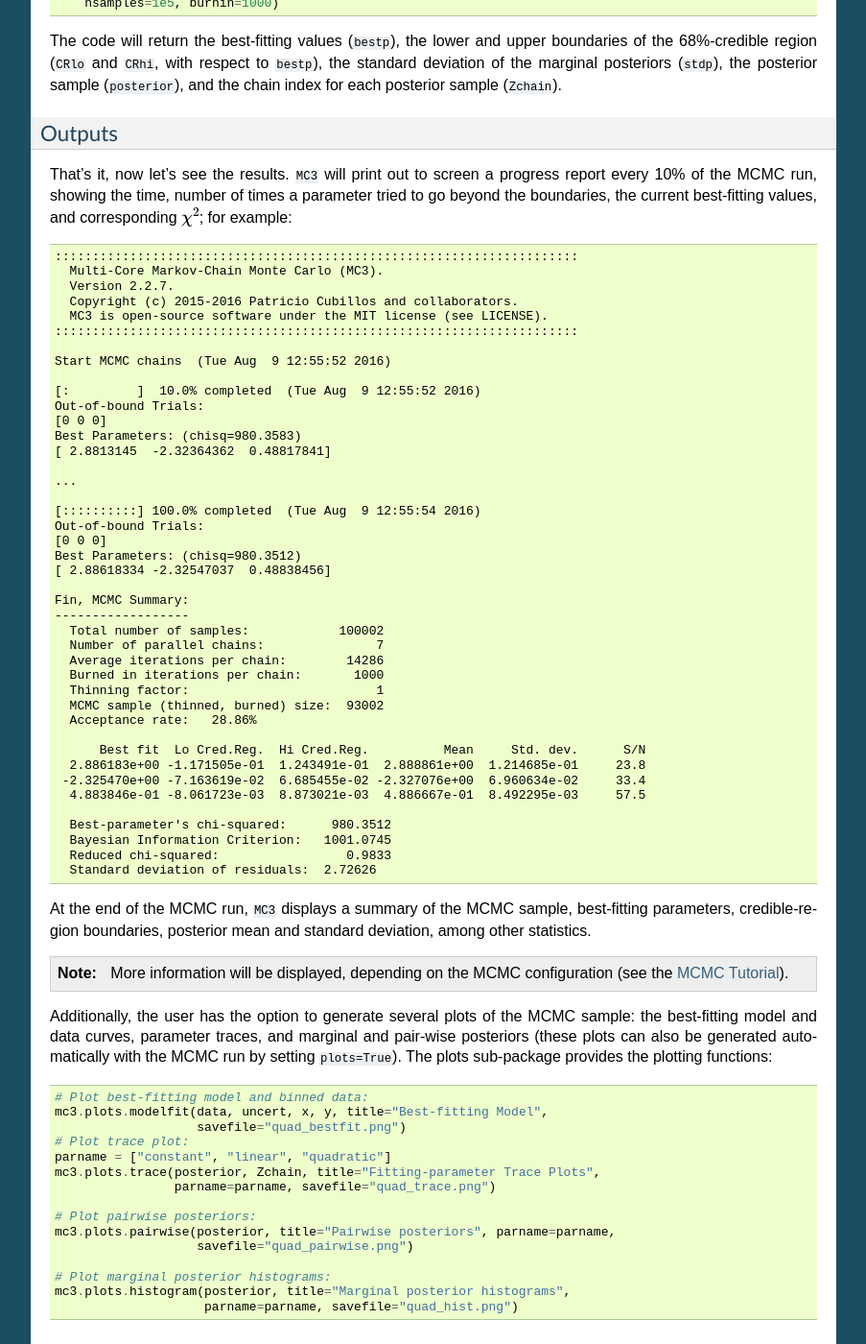
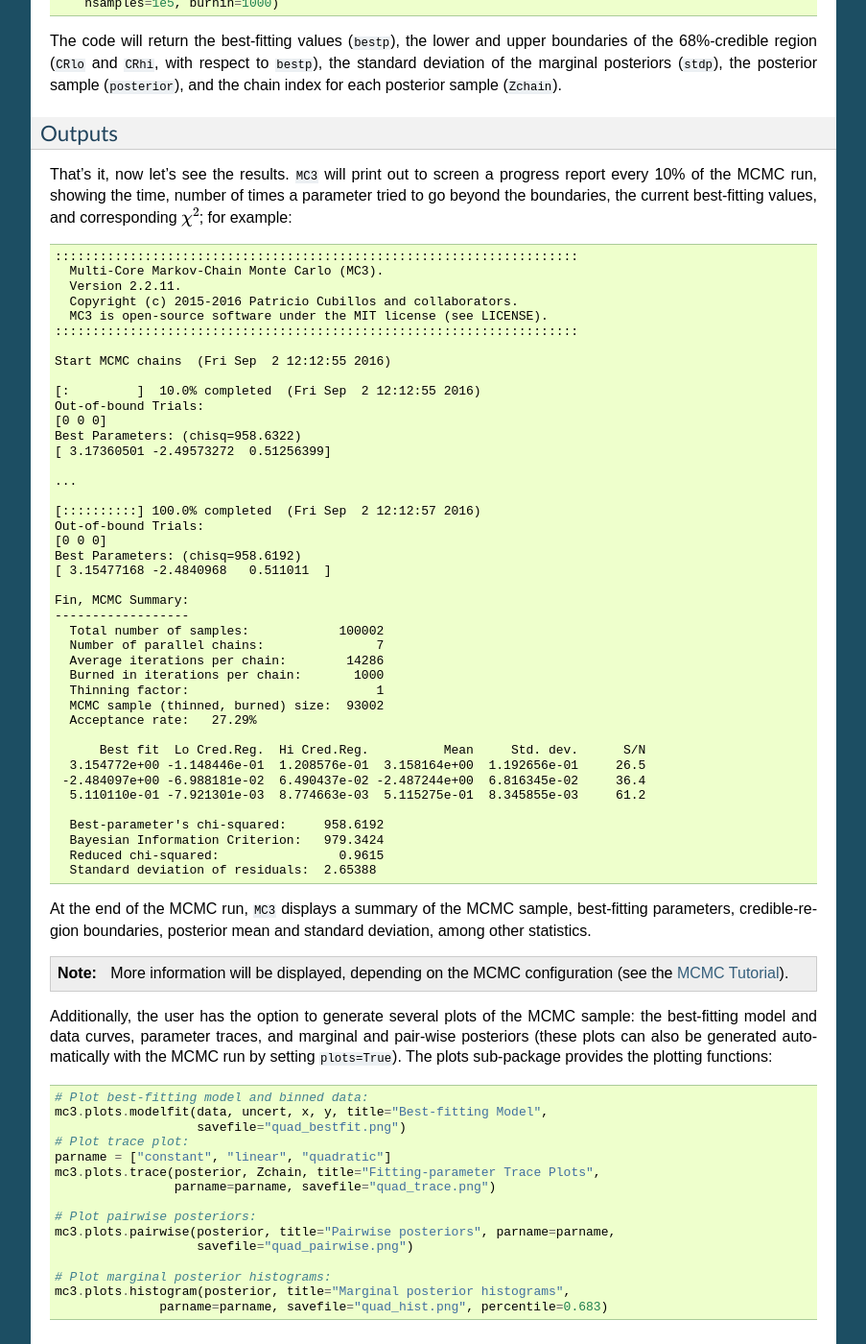
Before and after one commit to pcubillos/mc3, a Sphinx documentation site: the page built from docs/getstarted.rst, in a window 1280 px wide and 1400 px high, scrolled down 1581 px. Shown: the whole window at 96% size, without its empty margins (198-1101 px from the left). Built offline with Sphinx 7.4.7, drawn with Linux system fonts in a browser that asks for light colours.

Commit message:
Updated getting starting docs with the new histogram plot.

```diff
--- a/docs/getstarted.rst
+++ b/docs/getstarted.rst
@@ -131,26 +131,26 @@
 
   ::::::::::::::::::::::::::::::::::::::::::::::::::::::::::::::::::::::
     Multi-Core Markov-Chain Monte Carlo (MC3).
-    Version 2.2.7.
+    Version 2.2.11.
     Copyright (c) 2015-2016 Patricio Cubillos and collaborators.
     MC3 is open-source software under the MIT license (see LICENSE).
   ::::::::::::::::::::::::::::::::::::::::::::::::::::::::::::::::::::::
 
-  Start MCMC chains  (Tue Aug  9 12:55:52 2016)
+  Start MCMC chains  (Fri Sep  2 12:12:55 2016)
 
-  [:         ]  10.0% completed  (Tue Aug  9 12:55:52 2016)
+  [:         ]  10.0% completed  (Fri Sep  2 12:12:55 2016)
   Out-of-bound Trials:
   [0 0 0]
-  Best Parameters: (chisq=980.3583)
-  [ 2.8813145  -2.32364362  0.48817841]
+  Best Parameters: (chisq=958.6322)
+  [ 3.17360501 -2.49573272  0.51256399]
 
   ...
 
-  [::::::::::] 100.0% completed  (Tue Aug  9 12:55:54 2016)
+  [::::::::::] 100.0% completed  (Fri Sep  2 12:12:57 2016)
   Out-of-bound Trials:
   [0 0 0]
-  Best Parameters: (chisq=980.3512)
-  [ 2.88618334 -2.32547037  0.48838456]
+  Best Parameters: (chisq=958.6192)
+  [ 3.15477168 -2.4840968   0.511011  ]
 
   Fin, MCMC Summary:
   ------------------
@@ -160,17 +160,17 @@
     Burned in iterations per chain:       1000
     Thinning factor:                         1
     MCMC sample (thinned, burned) size:  93002
-    Acceptance rate:   28.86%
+    Acceptance rate:   27.29%
 
         Best fit  Lo Cred.Reg.  Hi Cred.Reg.          Mean     Std. dev.      S/N
-    2.886183e+00 -1.171505e-01  1.243491e-01  2.888861e+00  1.214685e-01     23.8
-   -2.325470e+00 -7.163619e-02  6.685455e-02 -2.327076e+00  6.960634e-02     33.4
-    4.883846e-01 -8.061723e-03  8.873021e-03  4.886667e-01  8.492295e-03     57.5
+    3.154772e+00 -1.148446e-01  1.208576e-01  3.158164e+00  1.192656e-01     26.5
+   -2.484097e+00 -6.988181e-02  6.490437e-02 -2.487244e+00  6.816345e-02     36.4
+    5.110110e-01 -7.921301e-03  8.774663e-03  5.115275e-01  8.345855e-03     61.2
 
-    Best-parameter's chi-squared:      980.3512
-    Bayesian Information Criterion:   1001.0745
-    Reduced chi-squared:                 0.9833
-    Standard deviation of residuals:  2.72626
+    Best-parameter's chi-squared:     958.6192
+    Bayesian Information Criterion:   979.3424
+    Reduced chi-squared:                0.9615
+    Standard deviation of residuals:  2.65388
 
 
 At the end of the MCMC run, ``MC3`` displays a summary of the MCMC
@@ -203,7 +203,7 @@
 
    # Plot marginal posterior histograms:
    mc3.plots.histogram(posterior, title="Marginal posterior histograms",
-                       parname=parname, savefile="quad_hist.png")
+                 parname=parname, savefile="quad_hist.png", percentile=0.683)
 
 .. image:: ./quad_bestfit.png
    :width: 50%
```
Also changed, not shown: docs/quad_hist.png.
